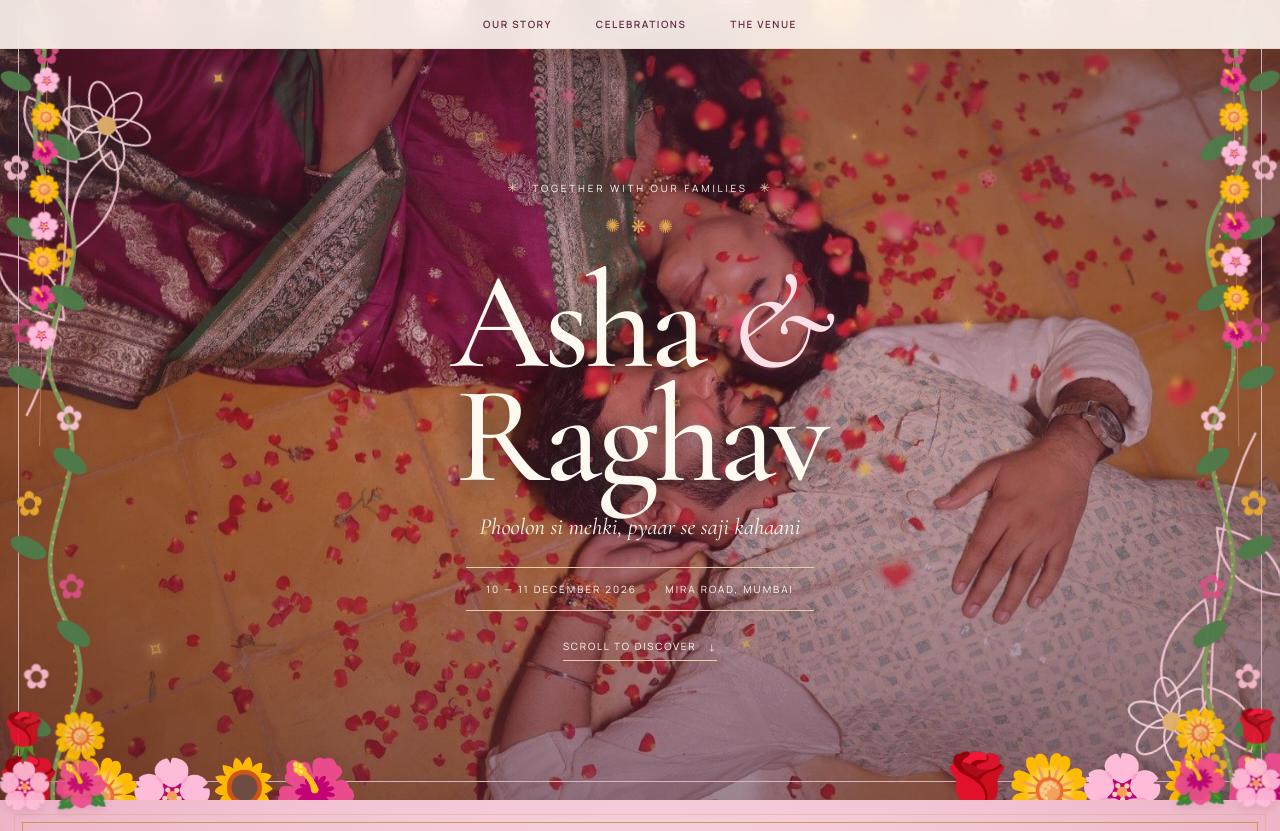
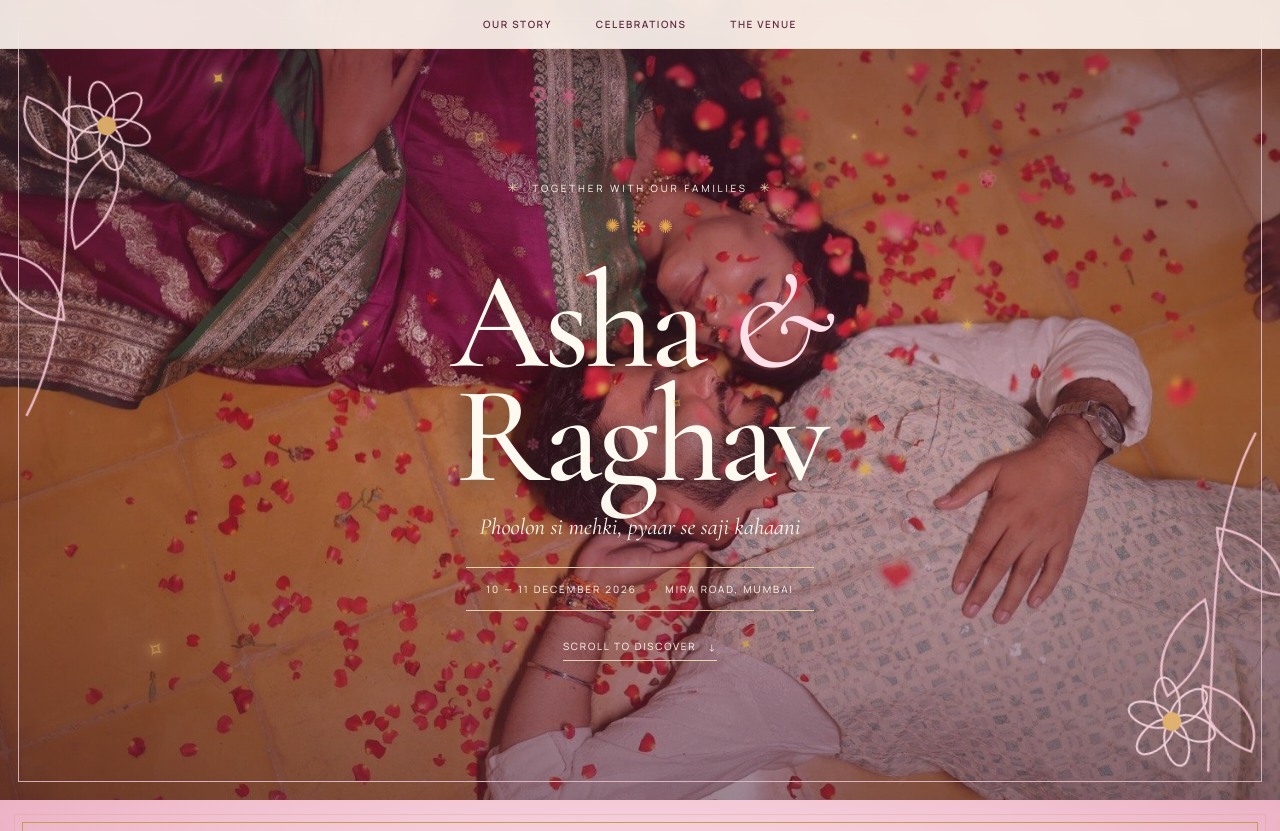
Before and after one commit to raghavrj1998/asha_raghav_wedding_repo, a plain HTML site: page index.html in a window 1280 px wide. Shown: the top 831 px of the page. Drawn offline with nearby package versions, Linux system fonts and the light colour scheme.

Commit message:
removed the flower garlands

```diff
--- a/index.html
+++ b/index.html
@@ -1475,70 +1475,9 @@
 </head>
 
 <body>
-  <div class="floral-frame" aria-hidden="true">
-    <div class="floral-vine left"><svg viewBox="0 0 120 900" preserveAspectRatio="none">
-        <path d="M28 -10 C100 85 5 150 65 235 S20 370 65 455 S15 600 66 690 S22 820 55 920" fill="none" stroke="#7b9a5a"
-          stroke-width="5" />
-        <path d="M30 10 C85 90 28 145 62 220 S24 370 64 450 S22 600 64 690 S28 830 55 900" fill="none" stroke="#d5a45a"
-          stroke-width="2" stroke-dasharray="3 9" />
-        <g fill="#4e7a48">
-          <ellipse cx="49" cy="62" rx="18" ry="9" transform="rotate(32 49 62)" />
-          <ellipse cx="24" cy="112" rx="18" ry="9" transform="rotate(205 24 112)" />
-          <ellipse cx="75" cy="184" rx="21" ry="10" transform="rotate(35 75 184)" />
-          <ellipse cx="29" cy="270" rx="20" ry="10" transform="rotate(205 29 270)" />
-          <ellipse cx="76" cy="345" rx="21" ry="10" transform="rotate(32 76 345)" />
-          <ellipse cx="28" cy="430" rx="21" ry="10" transform="rotate(205 28 430)" />
-          <ellipse cx="75" cy="520" rx="21" ry="10" transform="rotate(35 75 520)" />
-          <ellipse cx="27" cy="612" rx="21" ry="10" transform="rotate(205 27 612)" />
-          <ellipse cx="75" cy="705" rx="21" ry="10" transform="rotate(35 75 705)" />
-          <ellipse cx="28" cy="802" rx="21" ry="10" transform="rotate(205 28 802)" />
-        </g>
-        <g class="blossom" font-size="37" text-anchor="middle"><text x="62" y="92" fill="#d84f83">✿</text><text x="25"
-            y="215" fill="#f0b7c9">✿</text><text x="72" y="310" fill="#e9a92e">✿</text><text x="29" y="390"
-            fill="#c53e73">✿</text><text x="75" y="485" fill="#f3c4d2">✿</text><text x="28" y="575"
-            fill="#e9a92e">✿</text><text x="72" y="665" fill="#d84f83">✿</text><text x="30" y="760"
-            fill="#f3b7c9">✿</text><text x="64" y="858" fill="#e9a92e">✿</text></g>
-      </svg></div>
-    <div class="floral-vine right"><svg viewBox="0 0 120 900" preserveAspectRatio="none">
-        <path d="M28 -10 C100 85 5 150 65 235 S20 370 65 455 S15 600 66 690 S22 820 55 920" fill="none" stroke="#7b9a5a"
-          stroke-width="5" />
-        <path d="M30 10 C85 90 28 145 62 220 S24 370 64 450 S22 600 64 690 S28 830 55 900" fill="none" stroke="#d5a45a"
-          stroke-width="2" stroke-dasharray="3 9" />
-        <g fill="#4e7a48">
-          <ellipse cx="49" cy="62" rx="18" ry="9" transform="rotate(32 49 62)" />
-          <ellipse cx="24" cy="112" rx="18" ry="9" transform="rotate(205 24 112)" />
-          <ellipse cx="75" cy="184" rx="21" ry="10" transform="rotate(35 75 184)" />
-          <ellipse cx="29" cy="270" rx="20" ry="10" transform="rotate(205 29 270)" />
-          <ellipse cx="76" cy="345" rx="21" ry="10" transform="rotate(32 76 345)" />
-          <ellipse cx="28" cy="430" rx="21" ry="10" transform="rotate(205 28 430)" />
-          <ellipse cx="75" cy="520" rx="21" ry="10" transform="rotate(35 75 520)" />
-          <ellipse cx="27" cy="612" rx="21" ry="10" transform="rotate(205 27 612)" />
-          <ellipse cx="75" cy="705" rx="21" ry="10" transform="rotate(35 75 705)" />
-          <ellipse cx="28" cy="802" rx="21" ry="10" transform="rotate(205 28 802)" />
-        </g>
-        <g class="blossom" font-size="37" text-anchor="middle"><text x="62" y="92" fill="#d84f83">✿</text><text x="25"
-            y="215" fill="#f0b7c9">✿</text><text x="72" y="310" fill="#e9a92e">✿</text><text x="29" y="390"
-            fill="#c53e73">✿</text><text x="75" y="485" fill="#f3c4d2">✿</text><text x="28" y="575"
-            fill="#e9a92e">✿</text><text x="72" y="665" fill="#d84f83">✿</text><text x="30" y="760"
-            fill="#f3b7c9">✿</text><text x="64" y="858" fill="#e9a92e">✿</text></g>
-      </svg></div>
-    <div class="floral-top">
-      <span>❀</span><span>✿</span><span>✺</span><span>🌸</span><span>✿</span><span>❀</span><span>✺</span><span>🌼</span><span>✿</span><span>❀</span><span>✺</span>
-    </div>
-    <div class="floral-bottom">
-      <div class="flower-cluster">🌹 🌼 🌸 🌻 🌺</div>
-      <div class="flower-cluster right">🌹 🌼 🌸 🌻 🌺</div>
-    </div>
-  </div>
+
   <div class="scroll-progress" id="progress"></div>
-  <div class="hanging-garland left" aria-hidden="true"><span
-      class="thread"></span><span>🌸</span><span>🌼</span><span>🌺</span><span>🌼</span><span>🌸</span><span>🌼</span><span>🌺</span><span>🌸</span>
-  </div>
-  <div class="hanging-garland right" aria-hidden="true"><span
-      class="thread"></span><span>🌺</span><span>🌼</span><span>🌸</span><span>🌼</span><span>🌺</span><span>🌸</span><span>🌼</span><span>🌺</span>
-  </div>
-  <div class="corner-blooms left" aria-hidden="true">🌹🌼<br>🌸🌺</div>
-  <div class="corner-blooms right" aria-hidden="true">🌼🌹<br>🌺🌸</div>
+
   <nav class="nav"><a href="#story">Our story</a><a href="#events">Celebrations</a><a href="#venue">The venue</a></nav>
   <header class="hero" id="top">
     <div class="botanical botanical--left" aria-hidden="true"><svg viewBox="0 0 220 300" fill="none">
```
